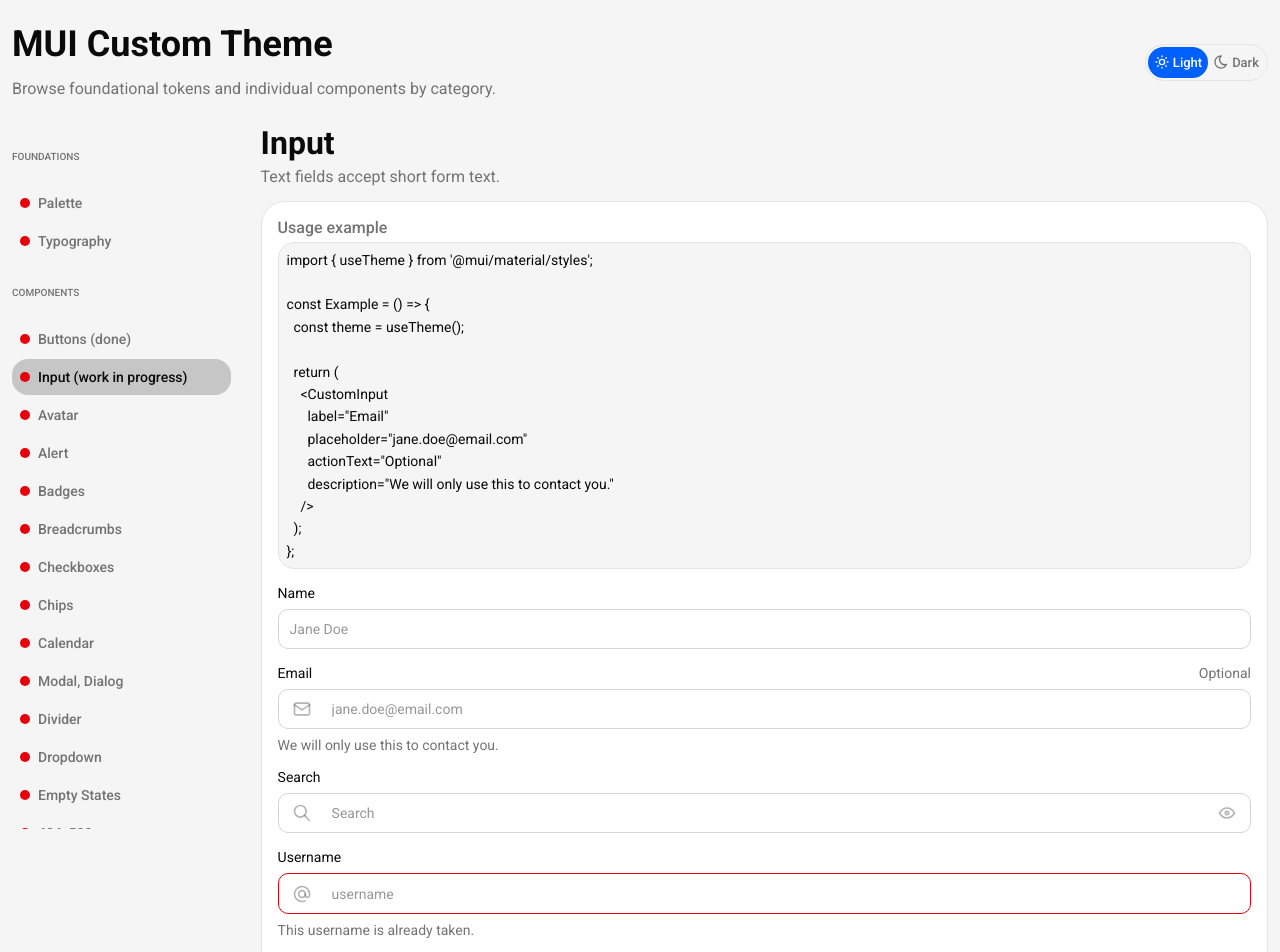
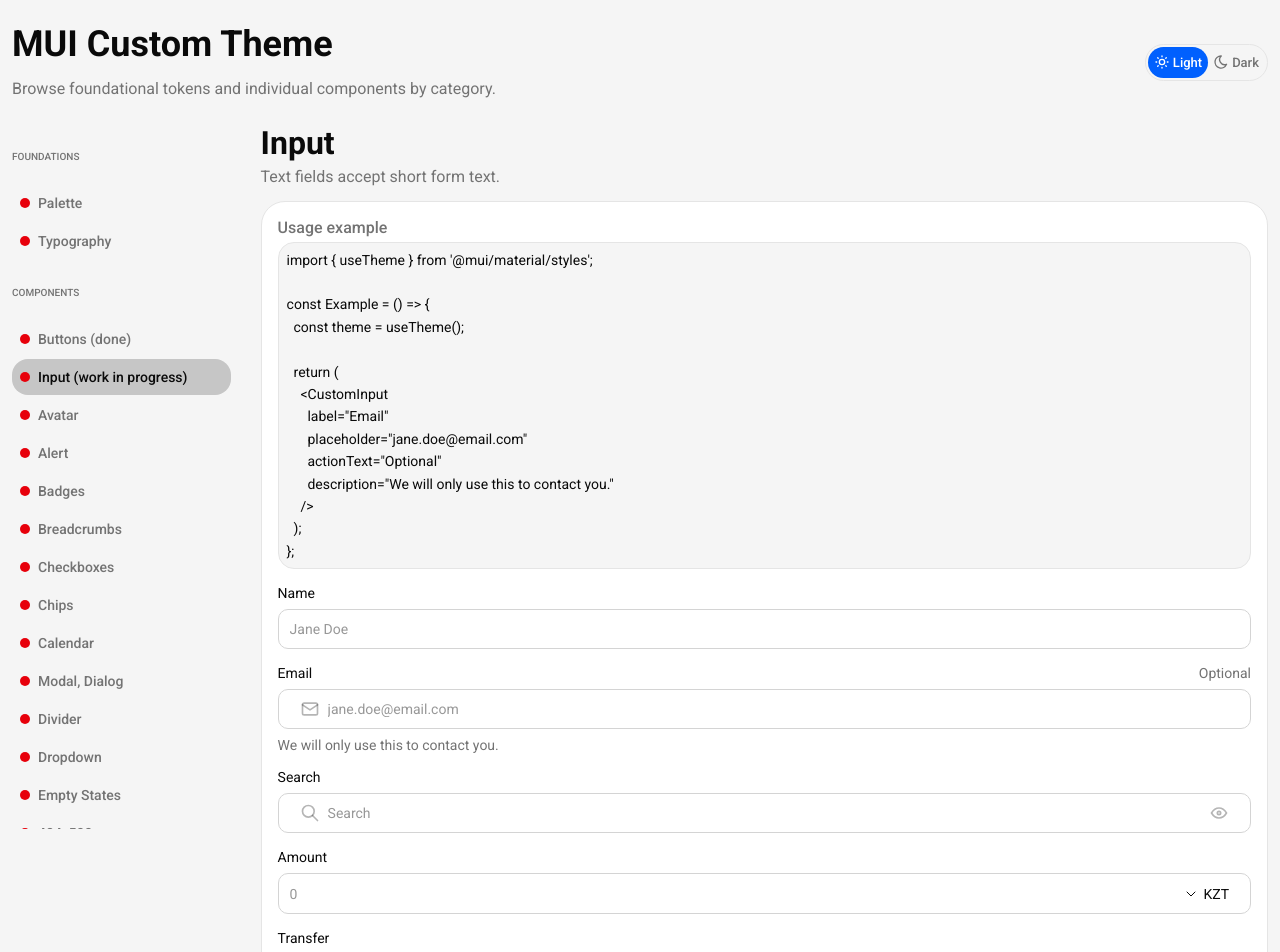
Before and after one commit to a169n/mui-custom-theme, a React (Vite) app: page /input in a window 1280 px wide. Shown: the top 952 px of the page. Built offline with nearby package versions, Linux system fonts and the light colour scheme.

Commit message:
Adjust input padding when adornments are present

```diff
--- a/src/components/CustomInput.tsx
+++ b/src/components/CustomInput.tsx
@@ -1,13 +1,27 @@
-import { forwardRef, useMemo, type ReactNode } from 'react';
 import {
+  forwardRef,
+  useEffect,
+  useId,
+  useMemo,
+  useState,
+  type MouseEvent,
+  type ReactNode,
+} from 'react';
+import {
+  ButtonBase,
   Box,
+  Divider,
   FormControl,
   InputAdornment,
+  Menu,
+  MenuItem,
   OutlinedInput,
   type OutlinedInputProps,
+  Stack,
   Typography,
 } from '@mui/material';
 import { useTheme } from '@mui/material/styles';
+import { IconChevronDown } from '@tabler/icons-react';
 
 export interface CustomInputProps
   extends Omit<OutlinedInputProps, 'label' | 'startAdornment' | 'endAdornment'> {
@@ -16,6 +30,8 @@ export interface CustomInputProps
   description?: ReactNode;
   startIcon?: ReactNode;
   endIcon?: ReactNode;
+  leadingAddon?: boolean;
+  trailingAddon?: boolean;
 }
 
 const renderCaption = (value: ReactNode, color: string) => {
@@ -34,36 +50,142 @@ const renderCaption = (value: ReactNode, color: string) => {
   return value;
 };
 
+const ADORNMENT_ITEM_CLASS = 'CustomInput-adornmentItem';
+const ADORNMENT_ICON_CLASS = 'CustomInput-adornmentIcon';
+const ADORNMENT_CURRENCY_CLASS = 'CustomInput-currencyAddon';
+
+const CURRENCY_OPTIONS = ['KZT', 'RU', 'USD'];
+
 export const CustomInput = forwardRef<HTMLInputElement, CustomInputProps>(
-  ({ label, actionText, description, startIcon, endIcon, fullWidth, ...rest }, ref) => {
+  (
+    {
+      label,
+      actionText,
+      description,
+      startIcon,
+      endIcon,
+      leadingAddon,
+      trailingAddon,
+      fullWidth,
+      ...rest
+    },
+    ref,
+  ) => {
     const theme = useTheme();
     const { error, disabled, id, ...inputProps } = rest;
 
-    const labelId = useMemo(() => (id ? `${id}-label` : undefined), [id]);
+    const [selectedCurrency, setSelectedCurrency] = useState(CURRENCY_OPTIONS[0]);
+    const [currencyMenuAnchor, setCurrencyMenuAnchor] = useState<HTMLElement | null>(null);
 
-    const startAdornment = startIcon ? (
-      <InputAdornment
-        position="start"
+    const generatedId = useId();
+    const labelId = useMemo(
+      () => (id ? `${id}-label` : `${generatedId}-label`),
+      [generatedId, id],
+    );
+    const currencyMenuId = useMemo(
+      () => (id ? `${id}-currency-menu` : `${generatedId}-currency-menu`),
+      [generatedId, id],
+    );
+
+    const handleOpenCurrencyMenu = (event: MouseEvent<HTMLElement>) => {
+      setCurrencyMenuAnchor(event.currentTarget);
+    };
+
+    const handleCloseCurrencyMenu = () => {
+      setCurrencyMenuAnchor(null);
+    };
+
+    const handleSelectCurrency = (currency: string) => {
+      setSelectedCurrency(currency);
+      handleCloseCurrencyMenu();
+    };
+
+    useEffect(() => {
+      if (disabled && currencyMenuAnchor) {
+        handleCloseCurrencyMenu();
+      }
+    }, [currencyMenuAnchor, disabled]);
+
+    const renderCurrencyAddon = () => (
+      <ButtonBase
+        className={`${ADORNMENT_ITEM_CLASS} ${ADORNMENT_CURRENCY_CLASS}`}
+        onClick={handleOpenCurrencyMenu}
+        disableRipple
         sx={{
-          alignItems: 'center',
-          '& svg': { fontSize: 20 },
+          borderRadius: theme.shape.borderRadius,
+          textAlign: 'left',
+          color: theme.palette.text.primary,
+          '&.Mui-disabled': {
+            color: theme.palette.text.disabled,
+          },
         }}
+        aria-haspopup="listbox"
+        aria-expanded={currencyMenuAnchor ? 'true' : undefined}
+        aria-controls={currencyMenuAnchor ? currencyMenuId : undefined}
+        disabled={disabled}
       >
-        {startIcon}
-      </InputAdornment>
-    ) : undefined;
+        <IconChevronDown size={16} stroke={1.5} />
+        <Divider orientation="vertical" flexItem />
+        <Typography variant="body2" color="inherit">
+          {selectedCurrency}
+        </Typography>
+      </ButtonBase>
+    );
 
-    const endAdornment = endIcon ? (
-      <InputAdornment
-        position="end"
-        sx={{
-          alignItems: 'center',
-          '& svg': { fontSize: 20 },
-        }}
-      >
-        {endIcon}
-      </InputAdornment>
-    ) : undefined;
+    const renderAdornment = (
+      position: 'start' | 'end',
+      icon?: ReactNode,
+      includeCurrency?: boolean,
+    ) => {
+      if (!icon && !includeCurrency) {
+        return undefined;
+      }
+
+      return (
+        <InputAdornment
+          position={position}
+          sx={{
+            m: 0,
+            p: 0,
+            height: '100%',
+            [`& .${ADORNMENT_ITEM_CLASS}`]: {
+              display: 'inline-flex',
+              alignItems: 'center',
+              gap: theme.spacing(0.5),
+              padding: theme.spacing(2.5, 2),
+              '& .MuiDivider-root': {
+                alignSelf: 'stretch',
+              },
+            },
+            [`& .${ADORNMENT_ICON_CLASS} svg`]: {
+              fontSize: 20,
+            },
+            [`& .${ADORNMENT_CURRENCY_CLASS}`]: {
+              gap: theme.spacing(0.5),
+            },
+          }}
+        >
+          {position === 'end' ? <Divider orientation="vertical" flexItem /> : null}
+          <Stack
+            direction="row"
+            spacing={0.5}
+            divider={<Divider orientation="vertical" flexItem />}
+            sx={{ alignItems: 'center' }}
+          >
+            {icon ? (
+              <Box className={`${ADORNMENT_ITEM_CLASS} ${ADORNMENT_ICON_CLASS}`}>{icon}</Box>
+            ) : null}
+            {includeCurrency ? renderCurrencyAddon() : null}
+          </Stack>
+          {position === 'start' ? <Divider orientation="vertical" flexItem /> : null}
+        </InputAdornment>
+      );
+    };
+
+    const startAdornment = renderAdornment('start', startIcon, leadingAddon);
+    const endAdornment = renderAdornment('end', endIcon, trailingAddon);
+    const hasStartContent = Boolean(startIcon || leadingAddon);
+    const hasEndContent = Boolean(endIcon || trailingAddon);
 
     return (
       <FormControl
@@ -95,8 +217,43 @@ export const CustomInput = forwardRef<HTMLInputElement, CustomInputProps>(
           startAdornment={startAdornment}
           endAdornment={endAdornment}
           aria-labelledby={labelId}
+          sx={{
+            '& .MuiOutlinedInput-input': {
+              paddingTop: theme.spacing(2.5),
+              paddingBottom: theme.spacing(2.5),
+              paddingLeft: hasStartContent ? 0 : theme.spacing(3),
+              paddingRight: hasEndContent ? 0 : theme.spacing(3),
+            },
+            '& .MuiInputAdornment-root': {
+              margin: 0,
+            },
+            '& .MuiDivider-root': {
+              borderColor: theme.palette.divider,
+            },
+          }}
           {...inputProps}
         />
+        {leadingAddon || trailingAddon ? (
+          <Menu
+            id={currencyMenuId}
+            anchorEl={currencyMenuAnchor}
+            open={Boolean(currencyMenuAnchor)}
+            onClose={handleCloseCurrencyMenu}
+            anchorOrigin={{ vertical: 'bottom', horizontal: 'center' }}
+            transformOrigin={{ vertical: 'top', horizontal: 'center' }}
+            MenuListProps={{ role: 'listbox' }}
+          >
+            {CURRENCY_OPTIONS.map((option) => (
+              <MenuItem
+                key={option}
+                selected={option === selectedCurrency}
+                onClick={() => handleSelectCurrency(option)}
+              >
+                {option}
+              </MenuItem>
+            ))}
+          </Menu>
+        ) : null}
         {renderCaption(description, theme.palette.text.secondary)}
       </FormControl>
     );
--- a/src/pages/components/InputPage.tsx
+++ b/src/pages/components/InputPage.tsx
@@ -36,6 +36,20 @@ export const InputPage = () => (
         fullWidth
       />
       <CustomInput
+        label="Amount"
+        placeholder="0"
+        trailingAddon
+        fullWidth
+      />
+      <CustomInput
+        label="Transfer"
+        placeholder="0"
+        leadingAddon
+        trailingAddon
+        endIcon={<IconEye size={20} />}
+        fullWidth
+      />
+      <CustomInput
         label="Username"
         placeholder="username"
         startIcon={<IconAt size={20} />}
```
